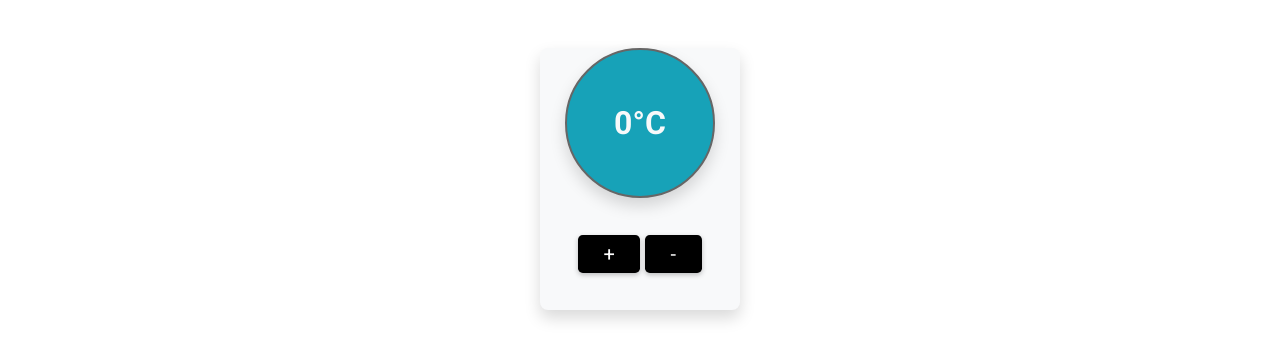
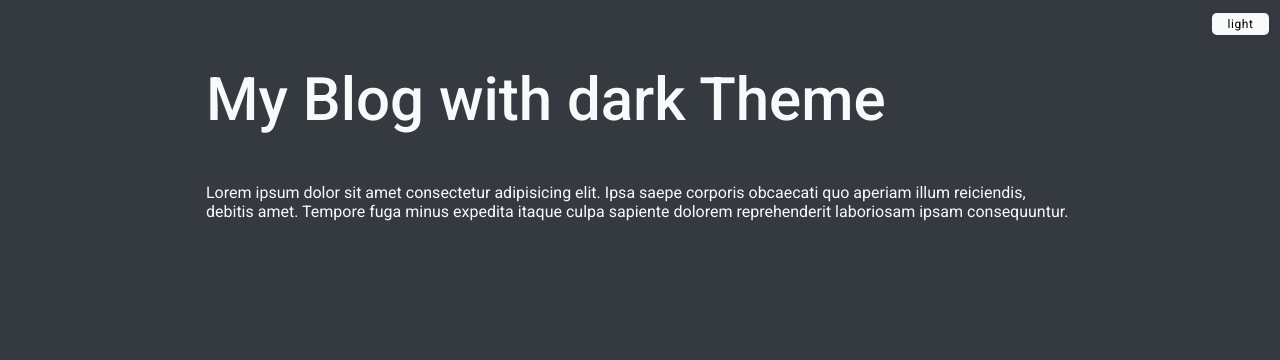
Before and after one commit to ArfinHasib/React-Projects, a React (Create React App) app: page / in a window 1280 px wide. Shown: the top 360 px of the page. Built offline with nearby package versions, Linux system fonts and the light colour scheme.

Commit message:
07-LIght&DarkMode

```diff
--- a/src/App.js
+++ b/src/App.js
@@ -1,10 +1,11 @@
 import './App.css';
+import LightDarkMode from './projects/07-Light&DarkMode/Light&DarkMode';
 // import LikeMyPhoto from './projects/0.-like-my-photo/LikeMyPhoto';
 // import RandomizeColor from './projects/02-randomize-color/RandomizeColor';
 // import EsignatureApp from './projects/01-e-signature/EsignatureApp';
 // import Testimonials from './projects/04-testimonials-app/Testimonials';
 // import AlertApp from './projects/05-Alerts/AlertApp';
-import TempControllerApp from './projects/06-Temp-Controller/TempControllerApp';
+// import TempControllerApp from './projects/06-Temp-Controller/TempControllerApp';
 
 function App() {
    return (
@@ -14,7 +15,8 @@ function App() {
          {/* <LikeMyPhoto /> */}
          {/* <Testimonials /> */}
          {/* <AlertApp /> */}
-         <TempControllerApp />
+         {/* <TempControllerApp /> */}
+         <LightDarkMode />
       </div>
    );
 }
--- /dev/null
+++ b/src/projects/07-Light&DarkMode/Blog.jsx
@@ -0,0 +1,27 @@
+import React, { useContext } from 'react';
+import Title from '../components/Title';
+import Button from '../components/Button';
+import { ThemeContext } from './context/theme-context';
+
+export default function Blog() {
+   const { theme, changeTheme } = useContext(ThemeContext);
+
+   return (
+      <div className='container p-1'>
+         <Title text={`My Blog with ${theme} Theme`} />
+         <span style={{ position: 'absolute', top: 10, right: 10 }}>
+            <Button
+               text={theme === 'dark' ? 'light' : 'dark'}
+               btnClass={`${theme === 'dark' && 'btn-light'} btn-sm`}
+               onClick={changeTheme}
+            />
+         </span>
+         <p>
+            Lorem ipsum dolor sit amet consectetur adipisicing elit. Ipsa saepe
+            corporis obcaecati quo aperiam illum reiciendis, debitis amet.
+            Tempore fuga minus expedita itaque culpa sapiente dolorem
+            reprehenderit laboriosam ipsam consequuntur.
+         </p>
+      </div>
+   );
+}
--- /dev/null
+++ b/src/projects/07-Light&DarkMode/Light&DarkMode.jsx
@@ -0,0 +1,41 @@
+import React, { useEffect, useState } from 'react';
+import Blog from './Blog';
+import { ThemeContext, themes } from './context/theme-context';
+
+export default function LightDarkMode() {
+   const [theme, setTheme] = useState(themes.dark);
+
+   const changeTheme = () => {
+      console.log(theme);
+      theme === themes.light ? setTheme(themes.dark) : setTheme(themes.light);
+   };
+
+   let docBody = document.querySelector('body');
+
+   useEffect(() => {
+      switch (theme) {
+         case themes.light:
+            docBody.classList.remove('bg-dark');
+            docBody.classList.remove('text-light');
+            docBody.classList.add('bg-light');
+            docBody.classList.add('text-dark');
+            break;
+
+         case themes.dark:
+            docBody.classList.add('bg-dark');
+            docBody.classList.add('text-light');
+            docBody.classList.remove('bg-light');
+            docBody.classList.remove('text-dark');
+            break;
+
+         default:
+            break;
+      }
+   }, [theme]);
+
+   return (
+      <ThemeContext.Provider value={{ theme, changeTheme }}>
+         <Blog />
+      </ThemeContext.Provider>
+   );
+}
--- /dev/null
+++ b/src/projects/07-Light&DarkMode/context/theme-context.jsx
@@ -0,0 +1,8 @@
+import { createContext } from 'react';
+
+export const themes = {
+   dark: 'dark',
+   light: 'light',
+};
+
+export const ThemeContext = createContext({});
```
